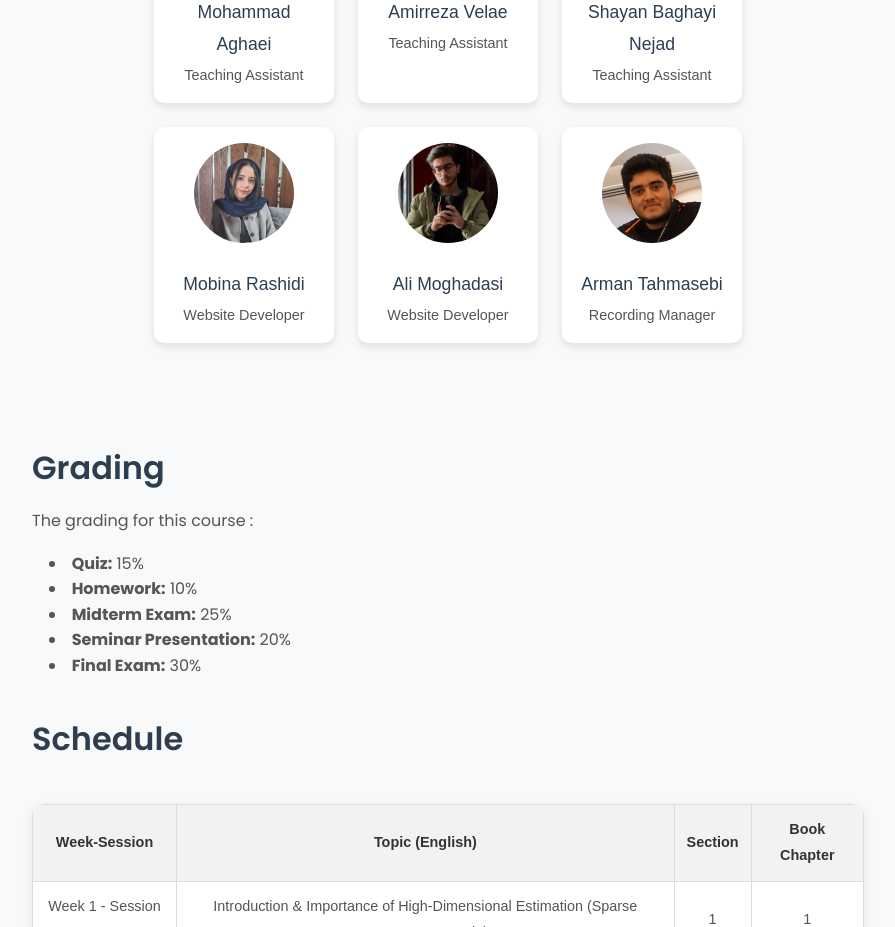
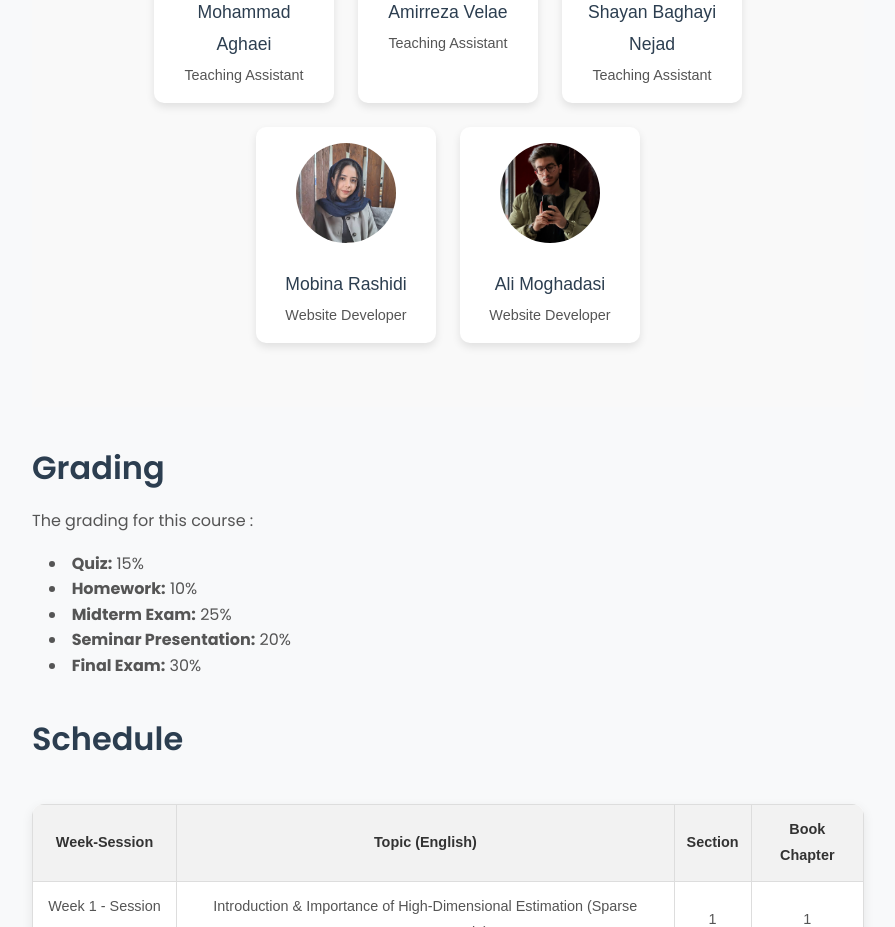
Before and after one commit to mobinarashidi/hds-website, a React (Create React App) app: page / in a window 1280 px wide. Shown: the part 3040-3967 px from the top of the page, without its empty margins (32-927 px from the left). Built offline with nearby package versions, Linux system fonts and the light colour scheme; no server answers.

Commit message:
edit TA section

```diff
--- a/src/components/Home/Home.js
+++ b/src/components/Home/Home.js
@@ -230,11 +230,6 @@ const Home = () => {
                                 <img src="/images/AliMoghadasi.jpg" alt="Ali Moghadasi"/>
                                 <h3>Ali Moghadasi</h3>
                                 <p>Website Developer</p>
-                            </div>
-                            <div className="assistant-card">
-                                <img src="/images/ArmanTahmasebi.jpg" alt="Arman Tahmasebi"/>
-                                <h3>Arman Tahmasebi</h3>
-                                <p>Recording Manager</p>
                             </div>
                         </div>
                     </section>
```
